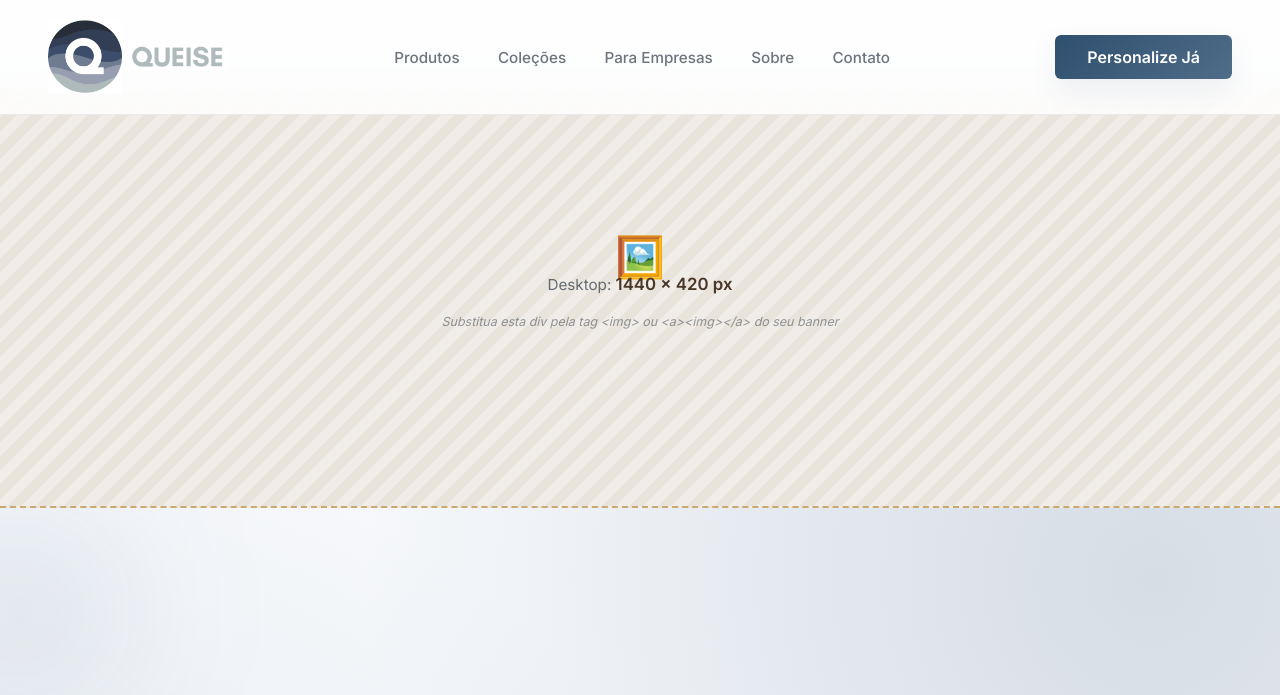
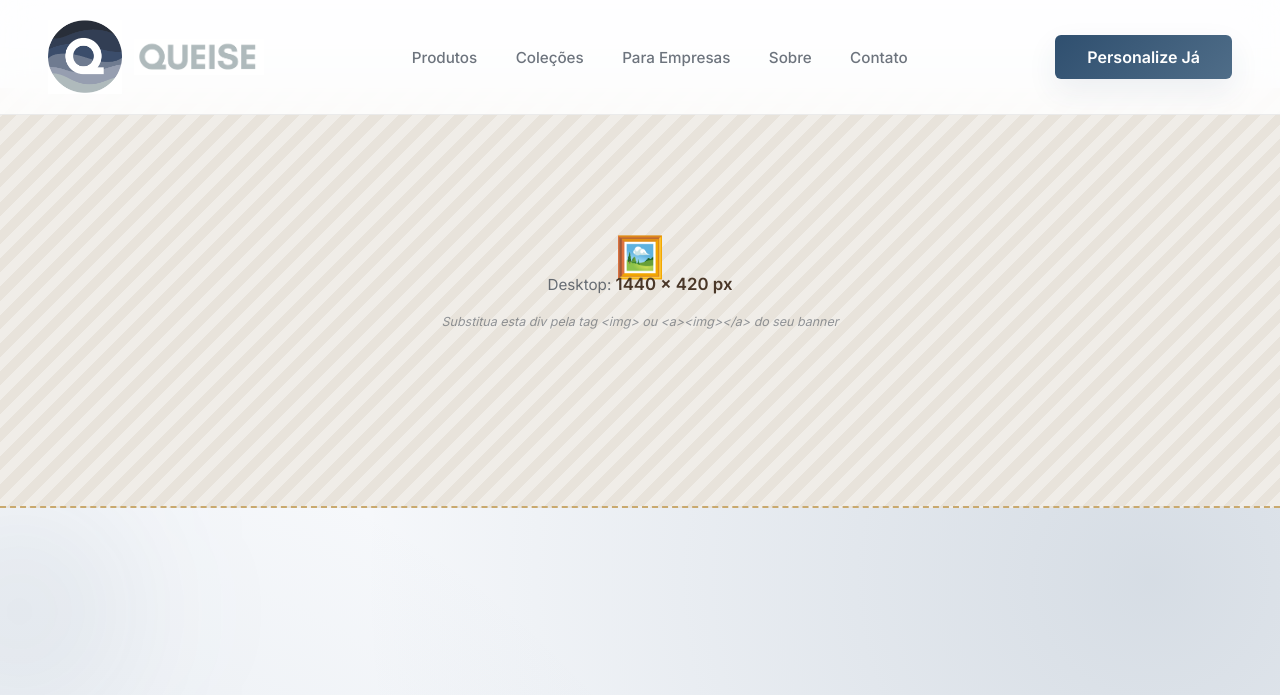
Before and after one commit to felipeduartedebrito/queisePrimeiroSite, a website with bundled scripts: page index.html in a window 1280 px wide. Shown: the top 695 px of the page. Built offline with nearby package versions, Linux system fonts and the light colour scheme.

Commit message:
Style: logo escrita maior e mais espaço entre logos
Co-Authored-By: Claude Sonnet 4.6 <noreply@anthropic.com>

```diff
--- a/assets/css/components/header.css
+++ b/assets/css/components/header.css
@@ -34,7 +34,7 @@
 .logo {
     display: flex;
     align-items: center;
-    gap: 0.35rem;
+    gap: 0.75rem;
     font-weight: 700;
     font-size: 1.6rem;
     color: var(--primary);
@@ -67,7 +67,7 @@
 }
 
 .logo-write img {
-    height: 28px;
+    height: 36px;
     width: auto;
 }
 
```
